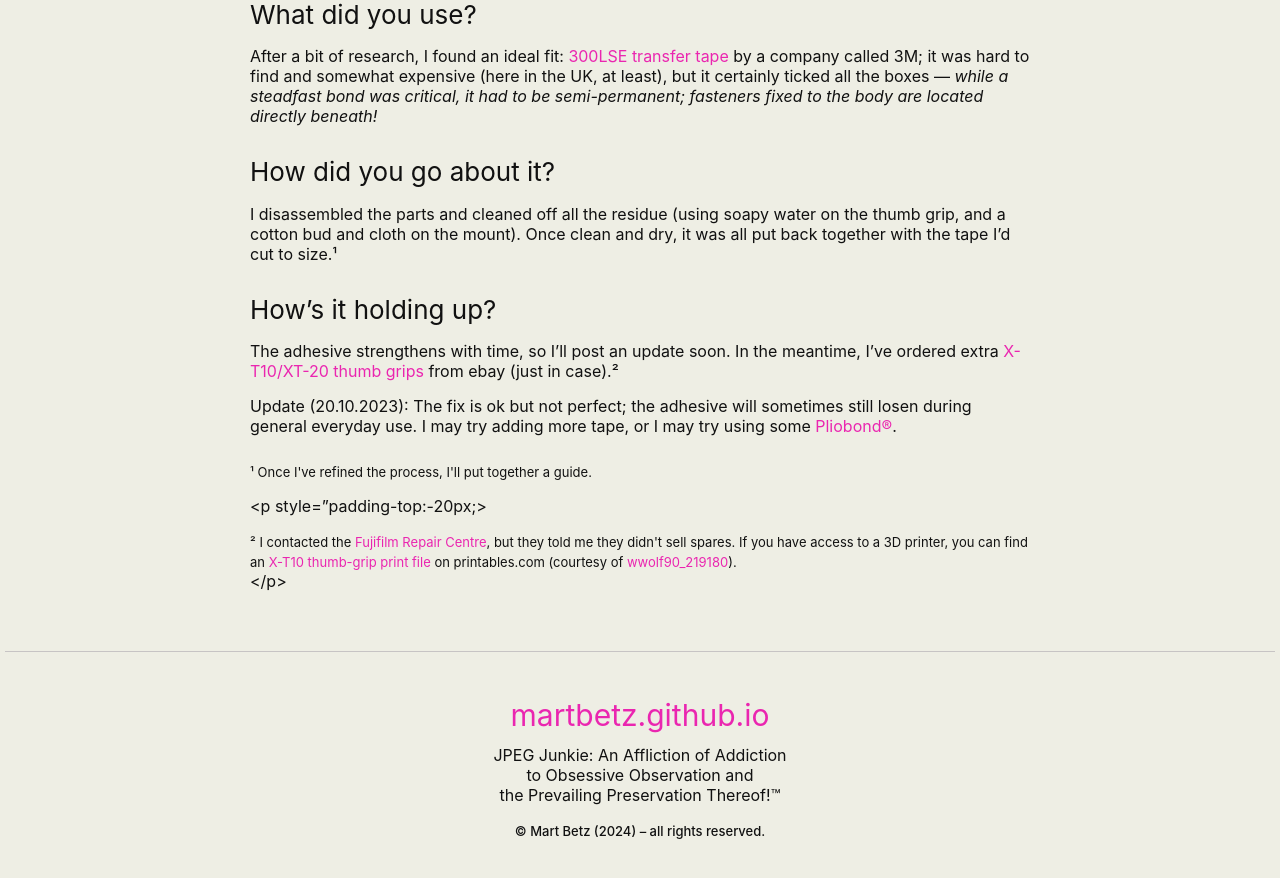
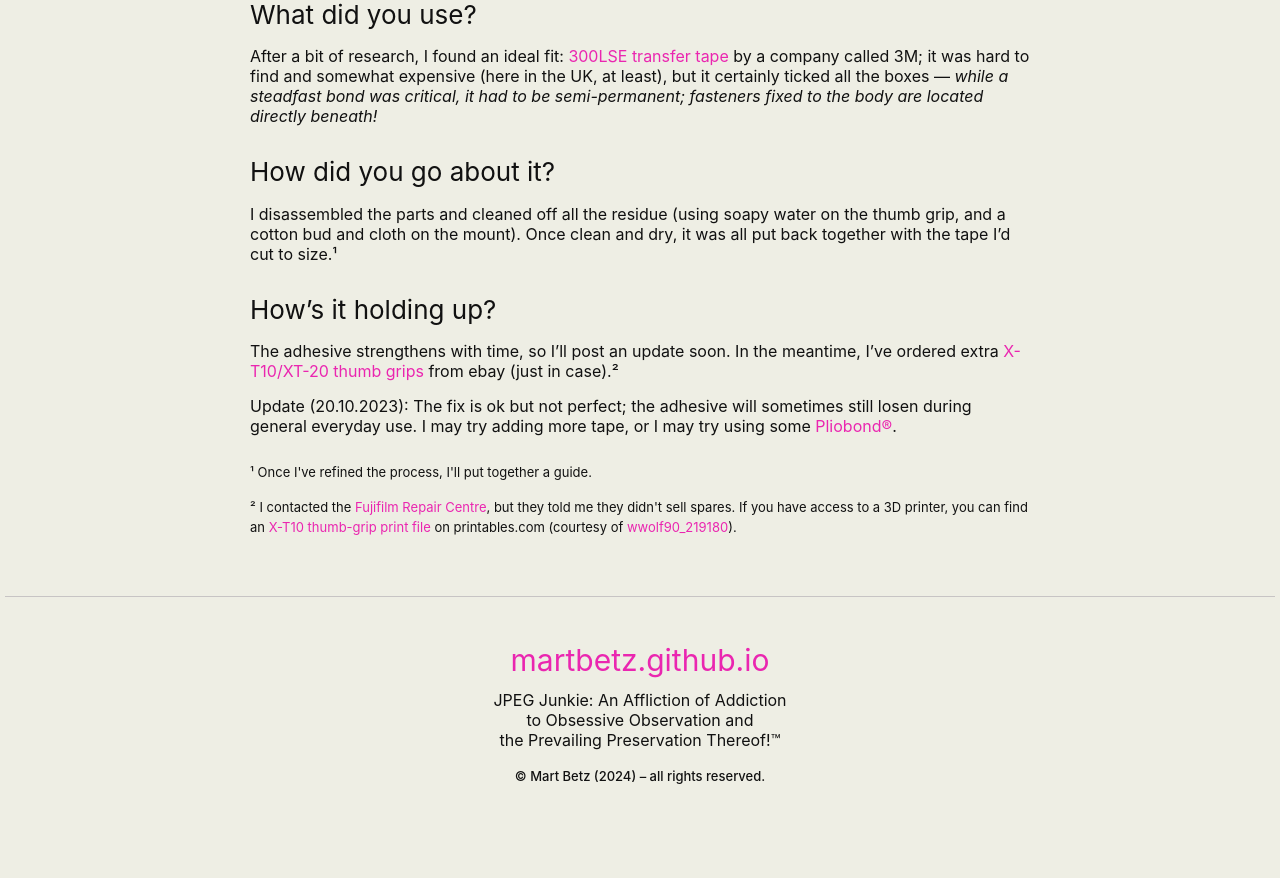
Before and after one commit to martbetz/martbetz.github.io, a Jekyll site: the page built from _posts/2023-08-29-x-t10-thumb-grip-repair.md, in a window 1280 px wide and 900 px high, scrolled down 581 px. Shown: the top 878 px of the window. Built offline with Jekyll 4.4.1, drawn with Linux system fonts in a browser that asks for light colours; after the commit the page ends 1426 px from its top, so only the background shows below that.

Commit message:
Update 2023-08-29-x-t10-thumb-grip-repair.md

```diff
--- a/_posts/2023-08-29-x-t10-thumb-grip-repair.md
+++ b/_posts/2023-08-29-x-t10-thumb-grip-repair.md
@@ -35,7 +35,7 @@
 </font>
 </p>
 
-<p style="padding-top:-20px;>
+<p style="padding-top:-20px;">
 <font size="2">
 ² I contacted the <a href="https://repairs.fujifilm.eu/en/fujifilm-repair-centre/?zr=uk">Fujifilm Repair Centre</a>, but they told me they didn't sell spares. If you have access to a 3D printer, you can find an <a hef="https://www.printables.com/en/model/181809-fujifilm-x-t20-x-t10-thumb-grip-rubber">X-T10 thumb-grip print file</a> on printables.com (courtesy of <a href="https://www.printables.com/@wwolf90_219180"> wwolf90_219180</a>).
 </font>
```
